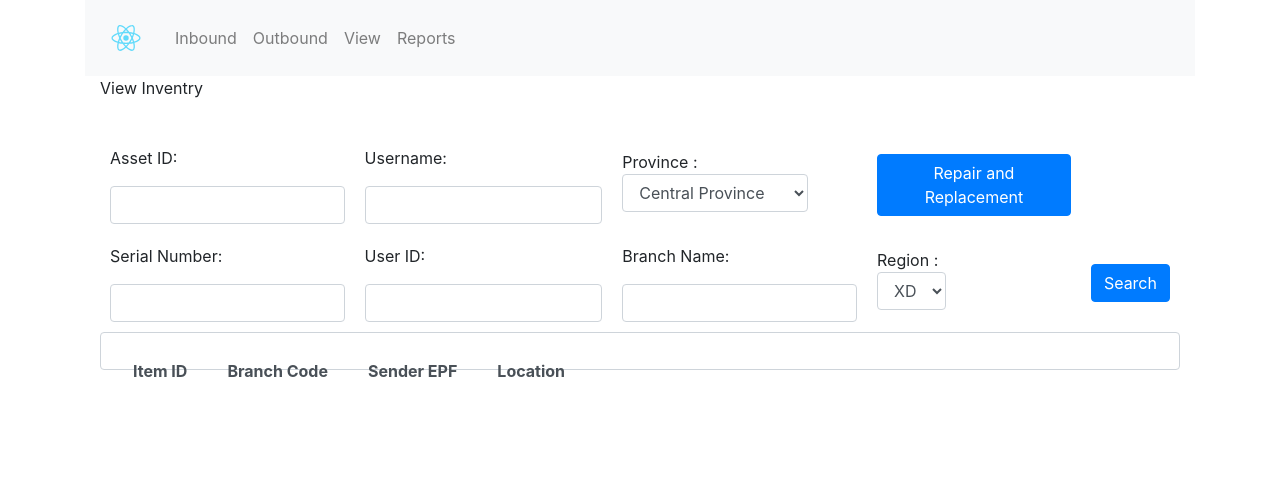
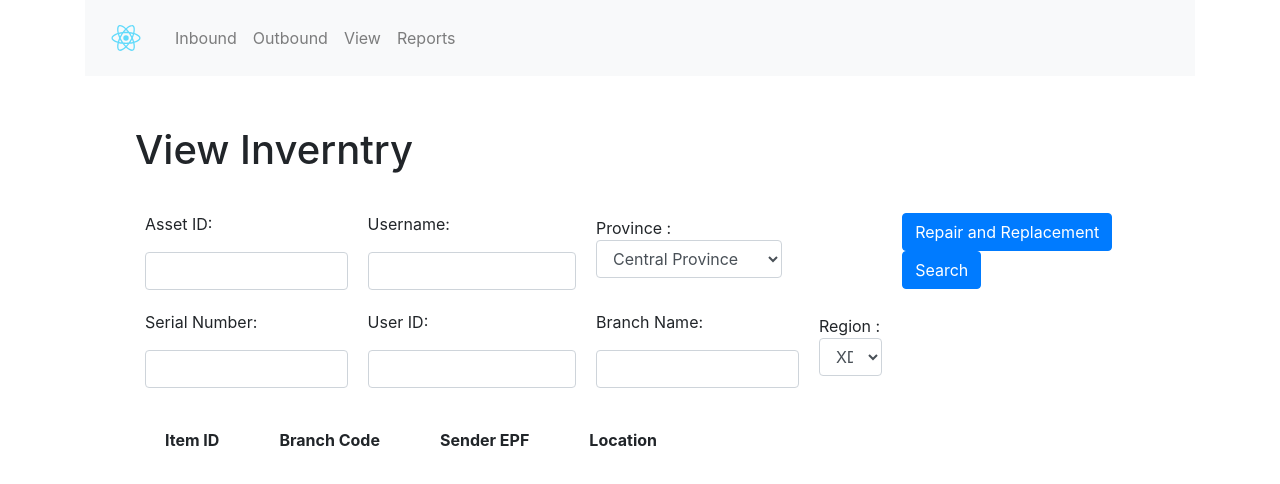
Before and after one commit to Dananjaya94/inbound-out-app, a React (Create React App) app: page /view in a window 1280 px wide. Shown: the top 484 px of the page. Built offline with nearby package versions, Linux system fonts and the light colour scheme.

Commit message:
Update view.component.js
view component updaated

```diff
--- a/src/components/view.component.js
+++ b/src/components/view.component.js
@@ -112,8 +112,8 @@ export default class ViewComp extends Component{
         return(
 
 
-            <div className="container">
-                <p>View Inventry</p>
+            <div style={{margin:50}}>
+                <h1>View Inverntry</h1>
 
                 <form>
                 <table cellPadding = "10">
@@ -129,17 +129,27 @@ export default class ViewComp extends Component{
                         <tr>
                             <td><p>Asset ID: </p> <input type ="text" value={this.state.asset_id} onChange={this.onchange_asset_id} className="form-control"/></td>
                             <td><p>Username: </p> <input type ="text" id="ussrnm" className="form-control"/></td>
-                            <td><label>Province : <select name="province" id="selectDivision" className="form-control" id="province">
-                                <option value="cp">Central Province </option>
-                                <option value="ep">Eastern Province</option>
-                                <option value="np">Nothern Province</option>
-                                <option value="sp">Southern Province</option>
-                                <option value="wp">Western Province</option>
+                            <td><label>Province : <select name="province" id="selectDivision" className="form-control" onChange={this.on_prov}>
+
+                                <option value={this.prov}>Central Province </option>
+                                <option value={this.prov}>Eastern Province</option>
+                                <option value={this.prov}>Nothern Province</option>
+                                <option value={this.prov}>Southern Province</option>
+                                <option value={this.prov}>Western Province</option>
                                                              </select>
                                 </label>
                              </td>
-                             <td><button className="btn btn-primary">Repair and Replacement</button></td>
-                        </tr>
+                             <td>
+                                {/* This was where the Repair and Replace button was */}
+                             </td>
+
+                                 <td>
+                                 <button className="btn btn-primary">Repair and Replacement</button>
+                                 <input type="button" value="Search" className="btn btn-primary" onClick={this.onSearch}></input>
+                                 </td>
+
+
+                              </tr>
 
 
                                                <tr>
@@ -149,6 +159,7 @@ export default class ViewComp extends Component{
 
 
                             <td><label>Region : <select name="province" className="form-control" id="province">
+
                                 <option value="cp">XD</option>
                                 <option value="ep">XD</option>
                                 <option value="np">XD</option>
@@ -164,14 +175,16 @@ export default class ViewComp extends Component{
 
                             {/* <td><button className="btn btn-primary">Search</button></td> */}
                             <td>
-                            <input type="button" value="Search" className="btn btn-primary" onClick={this.onSearch}></input>
                             </td>
+
+
+                                {/* ----serach button was */}
                         </tr>
                     </tbody>
                 </table>
 
 
-                    <table className ="form-control" cellPadding="20" >
+                    <table cellPadding="30" >
                         <tbody>
                         <tr>
                             <th>
```
